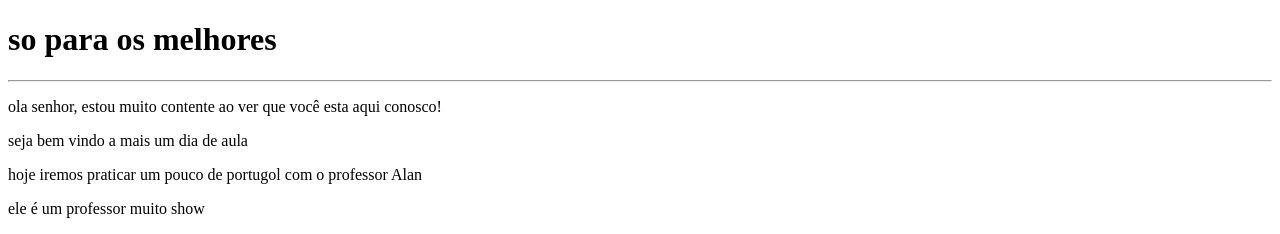
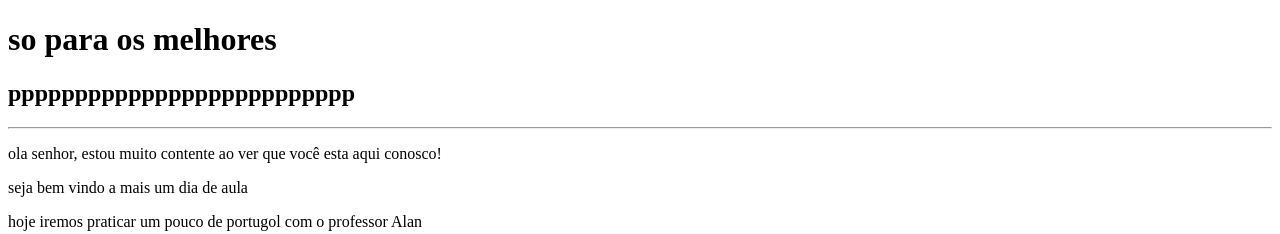
Before and after one commit to Pedrops1902/att, a plain HTML site: page index.html in a window 1280 px wide. Shown: the top 234 px of the page. Drawn offline with Linux system fonts and the light colour scheme.

Commit message:
segundo commit

```diff
--- a/index.html
+++ b/index.html
@@ -6,7 +6,9 @@
     <title>biruleiby</title>
 </head>
 <body>
+
   <h1>so para os melhores</h1>
+  <h2>pppppppppppppppppppppppppp</h2>
   <hr>
   <p>ola senhor, estou muito contente ao ver que você esta aqui conosco!</p>
   <p>seja bem vindo a mais um  dia de aula</p>
```
